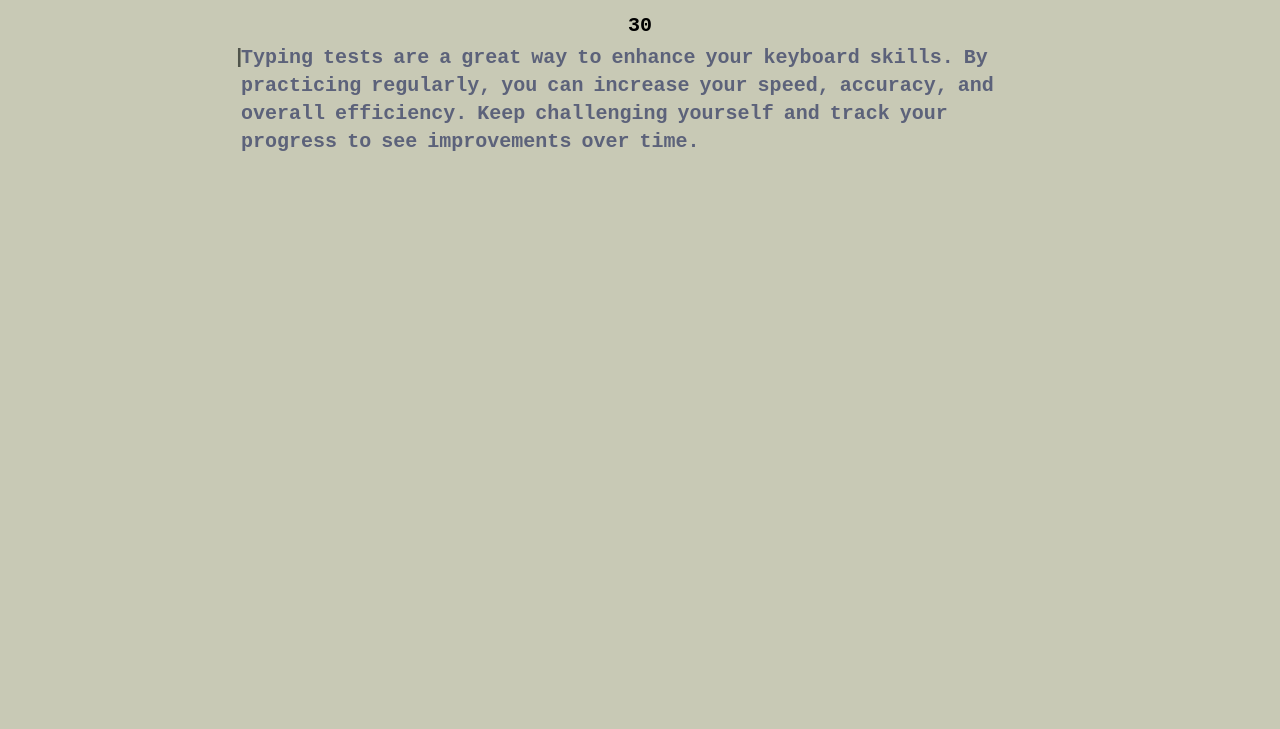
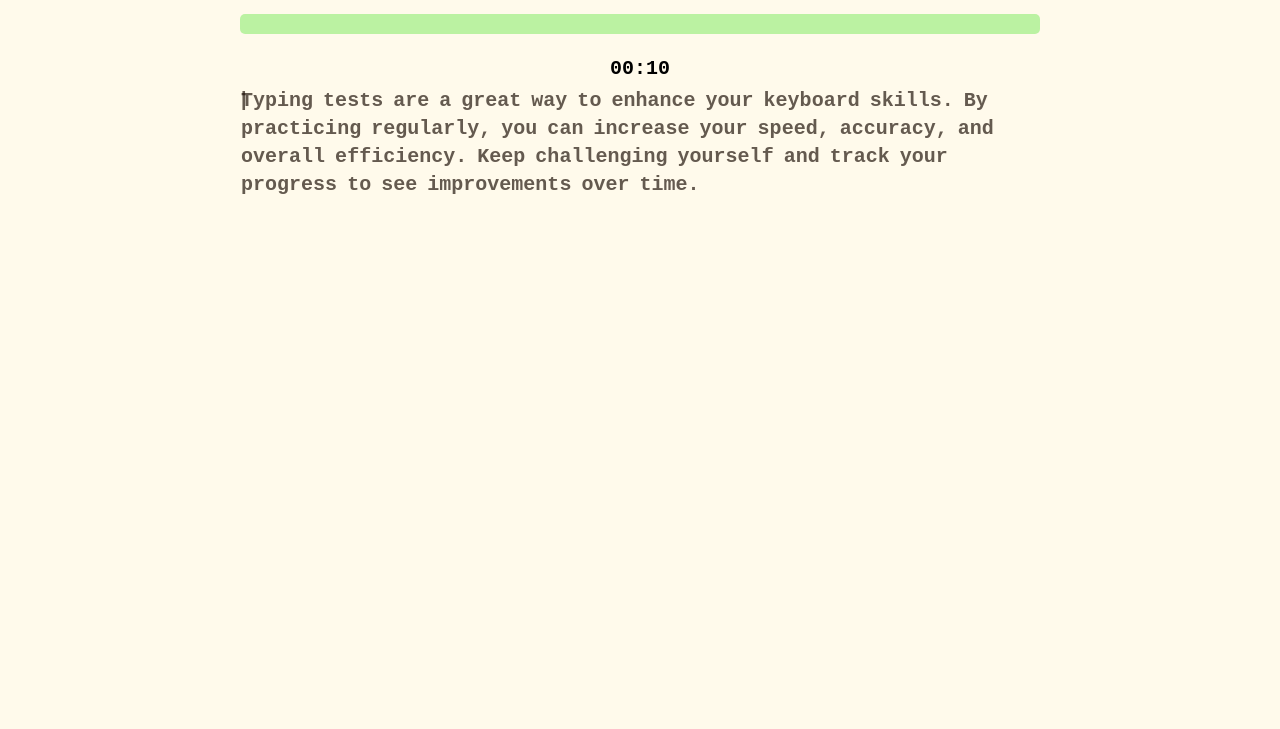
Before and after one commit to JoseDaVilla/Typing-test-js, a plain HTML site: page index.html in a window 1280 px wide. Shown: the part 71-800 px from the top of the page. Drawn offline with nearby package versions, Linux system fonts and the light colour scheme.

Commit message:
styles and progress bar

```diff
--- a/index.html
+++ b/index.html
@@ -21,12 +21,16 @@
 
     <main>
         <section id="game">
+            <div class="progress-container">
+                <div class="progress-bar" id="progress-bar"></div>
+            </div>
             <time></time>
             <p></p>
             <input type="text" autofocus>
         </section>
         <section id="results"></section>
     </main>
+
     <script src="index.js"></script>
 </body>
 </html>
--- a/index.js
+++ b/index.js
@@ -1,8 +1,9 @@
 const time_DOM = document.querySelector('time');
 const paragraph_DOM = document.querySelector('p');
 const input_DOM = document.querySelector('input');
+const progressBar_DOM = document.getElementById('progress-bar'); // Nueva línea
 
-const INITIAL_TIME = 30;
+const INITIAL_TIME = 10;
 const TEXT = 'Typing tests are a great way to enhance your keyboard skills. By practicing regularly, you can increase your speed, accuracy, and overall efficiency. Keep challenging yourself and track your progress to see improvements over time.';
 
 let words = [];
@@ -16,8 +17,12 @@ startEvents();
 function startGame() {
     words = TEXT.split(' ').slice(0, 35);
     current_time = INITIAL_TIME;
-    time_DOM.textContent = current_time;
-    timerStarted = false; // Resetear el indicador del temporizador
+    time_DOM.textContent = formatTime(current_time);
+    timerStarted = false;
+
+    progressBar_DOM.style.width = '100%';
+    progressBar_DOM.classList.remove('warning');
+    progressBar_DOM.classList.remove('alert');
 
     paragraph_DOM.innerHTML = words.map((word, index) => {
         const letters = word.split('');
@@ -40,6 +45,7 @@ function startEvents() {
     input_DOM.addEventListener('keydown', onKeyDown);
     input_DOM.addEventListener('keyup', onKeyUp);
 }
+
 
 function onKeyDown(event) {
     const currentWord_DOM = paragraph_DOM.querySelector('x-word.active');
@@ -97,11 +103,27 @@ function onKeyUp() {
         timerStarted = true;
         intervalTime = setInterval(() => {
             current_time--;
-            time_DOM.textContent = current_time;
+            time_DOM.textContent = formatTime(current_time);
 
-            if (current_time == 0) {
+
+            const elapsed_time = INITIAL_TIME - current_time;
+            const progressPercentage = (elapsed_time / INITIAL_TIME) * 100;
+            progressBar_DOM.style.width = `${100 - progressPercentage}%`;
+
+            if (current_time <= (INITIAL_TIME * 0.5)) {
+                progressBar_DOM.classList.add('warning');
+            }
+
+            if (current_time <= (INITIAL_TIME * 0.2)) {
+                progressBar_DOM.classList.remove('warning');
+                progressBar_DOM.classList.add('alert');
+            }
+
+            if (current_time <= 0 && progressBar_DOM.style.width == "0%") {
                 clearInterval(intervalTime);
-                gameOver();
+                setTimeout(() => {
+                    gameOver();
+                }, 1000);
             }
         }, 1000);
     }
@@ -131,12 +153,15 @@ function onKeyUp() {
 
     if (nextActiveLetter_DOM) {
         nextActiveLetter_DOM.classList.add('active');
+        currentLetter_DOM.style.transform = `translateX(${inputLength * 100}%);`; // Mover el cursor
     } else {
         currentLetter_DOM.classList.add('active', 'is-last');
+        currentLetter_DOM.style.transform = `translateX(100%);`; // Mover el cursor al final
     }
 }
 
 function gameOver() {
+    clearInterval(intervalTime); // Asegurarse de que el intervalo se detenga
     input_DOM.disabled = true;
     input_DOM.removeEventListener('keydown', onKeyDown);
     input_DOM.removeEventListener('keyup', onKeyUp);
@@ -170,3 +195,9 @@ function gameOver() {
         startEvents();
     });
 }
+
+function formatTime(seconds) {
+    const mins = Math.floor(seconds / 60);
+    const secs = seconds % 60;
+    return `${mins < 10 ? '0' : ''}${mins}:${secs < 10 ? '0' : ''}${secs}`;
+}
--- a/styles.css
+++ b/styles.css
@@ -1,11 +1,14 @@
     :root {
         color-scheme: light dark;
-    --midnightBlue: #292e28;
-    --slateBlue: #5c627a;
-    --sageGreen: ##3d423c;
-    --mintGreen: #c8c9b5;
-    --sunYellow: rgb(35, 35, 35);
-    --coralRed: #e74c3c;
+        --main_background: #fffaeb;
+        --header_letters: #20130a;
+        --main_letters:#20130ab1;
+        --incorrect_words:#ff7752;
+        --correct_words:#20130a;
+        --results:#20130a;
+        --results_button:#5e405b;
+        --results_button_hover:#7d5f7a;
+
     }
 
     * {
@@ -25,6 +28,7 @@
 
     header {
         background-color: var(--slateBlue);
+        color: var(--header_letters);
         width: 100%;
         display: flex;
         position: relative;
@@ -40,8 +44,8 @@ h1 {
     }
 
     body {
-    background-color: var(--mintGreen);
-    color: var(--midnightBlue);
+        background-color: var(--main_background);
+
         font-family: monospace;
         display: flex;
         align-items: center;
@@ -59,6 +63,7 @@ section {
     }
 
     main {
+        color: var(--main_letters);
         padding: 20px;
         display: flex;
         background-color: var(--sageGreen);
@@ -105,42 +110,38 @@ x-letter {
 
     x-letter.active::before {
         content: '|';
-    color: var(--midnightBlue);
         position: absolute;
-    left: -65%;
-    animation: blink 0.8s linear infinite;
+        left: -0.2rem;
+        animation: blink 1s 1s infinite;
+        opacity: 1;
+        transform: translateX(0%);
+        transition: transform .1s ease-in-out;
     }
 
     x-letter.active.is-last::before {
         left: 65%;
     }
     x-letter.correct {
-    color: var(--sunYellow);
+        color: var(--correct_words);
+        transition: color 0.1s ease-in-out;
     }
 
     x-letter.incorrect {
-    color: var(--coralRed);
+        color: var(--incorrect_words);
+        transition: color 0.1s ease-in-out;
     }
-
     x-word {
         border: 1.5px solid transparent;
-    transition: border-color 0.3s ease-in-out;
+        transition: border-color 0.1s ease-in-out;
     }
 
     x-word.underlined {
         border-bottom-color: var(--coralRed);
+        transition: border-color 0.1s ease-in-out;
     }
 
     @keyframes blink {
-    0% {
-        opacity: 1;
-    }
-    50% {
-        opacity: 0.5;
-    }
-    100% {
-        opacity: 0;
-    }
+        50% { opacity: 0; }
     }
 
     @keyframes soft {
@@ -161,7 +162,7 @@ x-word.underlined {
     }
 
     #results h2 {
-    color: var(--midnightBlue);
+        color: var(--results);
         font-size: 24px;
     }
 
@@ -171,7 +172,7 @@ x-word.underlined {
 
     #results button {
         padding: 10px 20px;
-    background-color: var(--slateBlue);
+        background-color: var(--results_button);
         color: #fff;
         border: none;
         border-radius: 5px;
@@ -180,7 +181,7 @@ x-word.underlined {
     }
 
     #results button:hover {
-    background-color: var(--midnightBlue);
+        background-color: var(--results_button_hover);
     }
 
     @media (max-width: 600px) {
@@ -202,3 +203,29 @@ x-word.underlined {
             margin-top: 20px;
         }
     }
+
+/* Barra de Progreso */
+.progress-container {
+    width: 100%;
+    background-color: #ddd;
+    border-radius: 5px;
+    overflow: hidden;
+    height: 20px;
+    margin-bottom: 15px;
+}
+
+.progress-bar {
+    height: 100%;
+    width: 100%;
+    background-color: rgb(187, 242, 162);
+    transition: width 1s linear, background-color 0.5s ease;
+}
+
+.progress-bar.warning {
+    background-color: rgb(255, 223, 135);
+}
+
+.progress-bar.alert {
+    background-color: rgb(255, 81, 81);
+    animation: blink 1s infinite alternate;
+}
```
Lines whose indentation alone changed are shown as unchanged.
